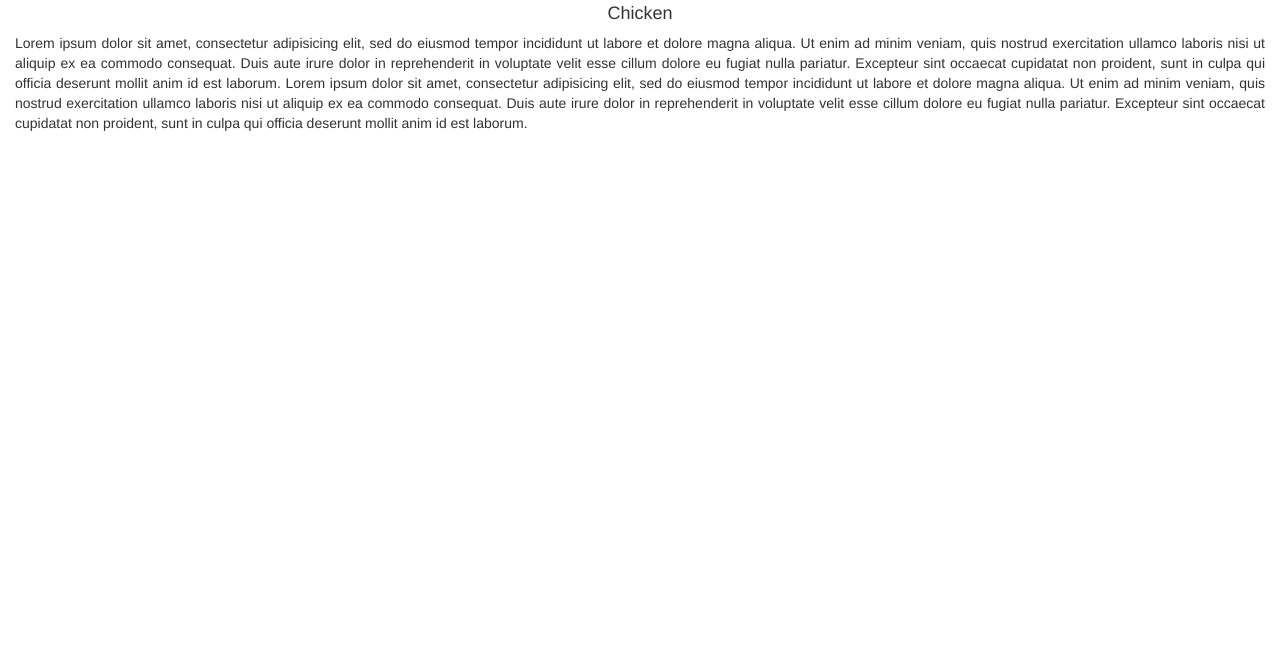
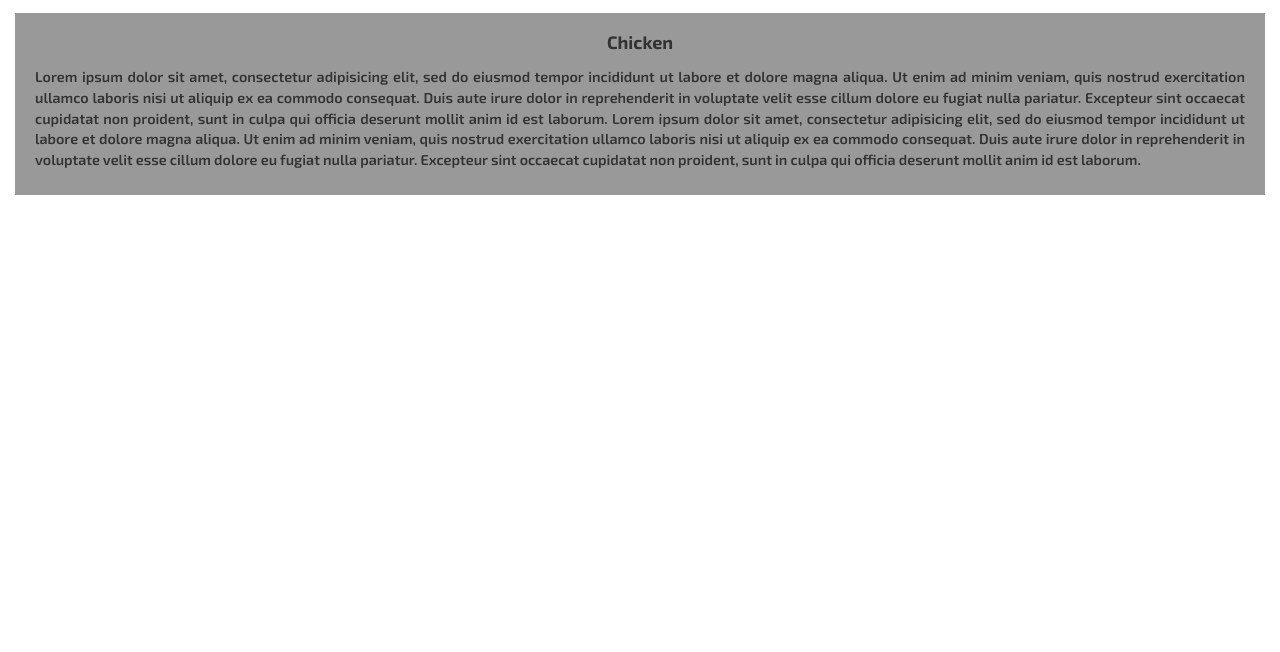
Before and after one commit to TAdithyaD/AssignmentM3, a plain HTML site: page index.html in a window 1280 px wide. Shown: the part 148-800 px from the top of the page. Drawn offline with nearby package versions, Linux system fonts and the light colour scheme; a script that the page names is missing.

Commit message:
Update index.html

```diff
--- a/index.html
+++ b/index.html
@@ -7,7 +7,7 @@
   <title>Food, LLC - Boostrap</title>
   <link href="https://fonts.googleapis.com/css?family=Exo+2:400,500,600,700" rel="stylesheet">
   <link rel="stylesheet" href="css/bootstrap.min.css">
-  <link rel="stylesheet" href="css/styles.css">
+  <link rel="stylesheet" href="css/sol3.css">
 </head>
 <body>
   <header>
```
